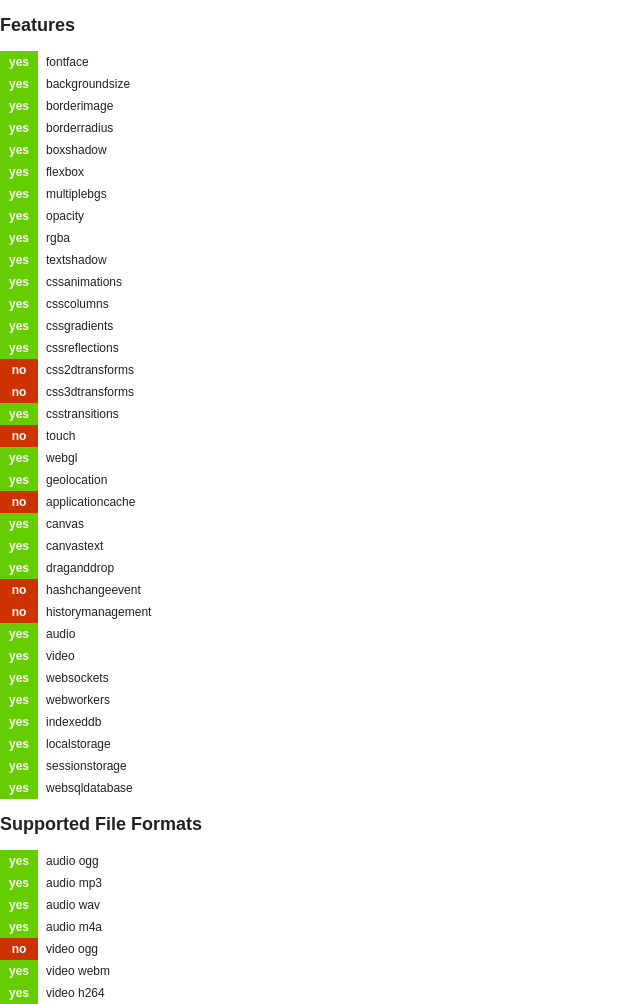
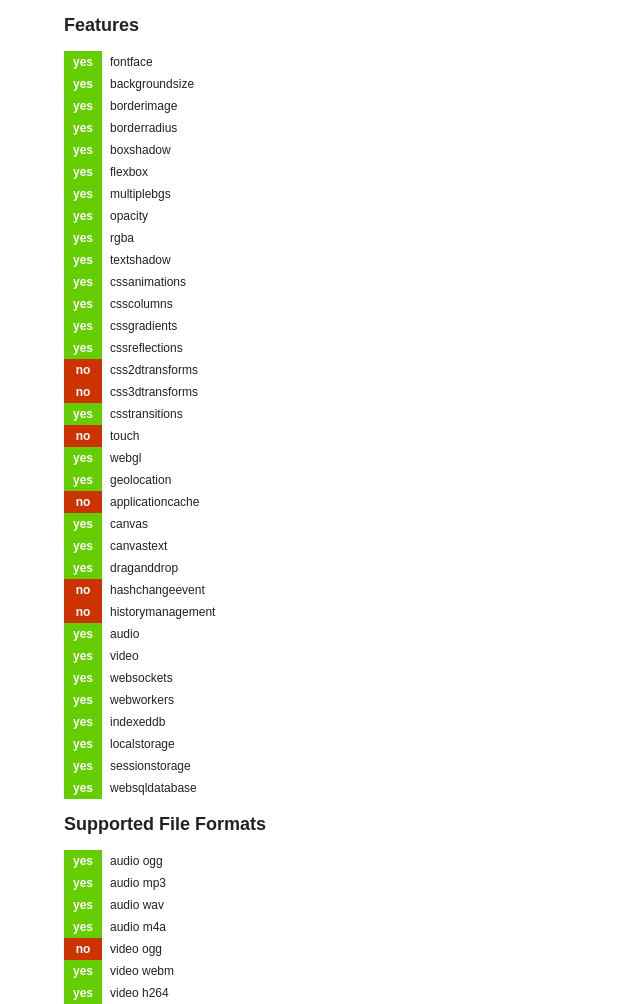
Before and after one commit to jleonard/browser-report, a website: page index.html in a window 1280 px wide. Shown: the whole page, without its empty margins (0-640 px from the left). Drawn offline with nearby package versions, Linux system fonts and the light colour scheme.

Commit message:
adding less

```diff
--- a/index.html
+++ b/index.html
@@ -16,10 +16,12 @@
     <script src="bower_components/modernizr/modernizr.js"></script>
     </head>
     <body>
-      <h2>Features</h2>
-      <ul id="features"></ul>
-      <h2>Supported File Formats</h2>
-      <ul id="fileFormats"></ul>
+    	<div>
+        <h2>Features</h2>
+        <ul id="features"></ul>
+        <h2>Supported File Formats</h2>
+        <ul id="fileFormats"></ul>
+      </div>
       <script src="http://code.jquery.com/jquery.min.js"></script>
       <script src="js/app.js"></script>
   </body>
--- a/less/app.less
+++ b/less/app.less
@@ -47,6 +47,10 @@ body{
   color: #222;
   margin: 0;
   height: 100%;
+  > div{
+    width: 90%;
+    margin: 0 auto;
+  }
 }
 
 // conveniences
```
Also changed, not shown: css/app.css.
